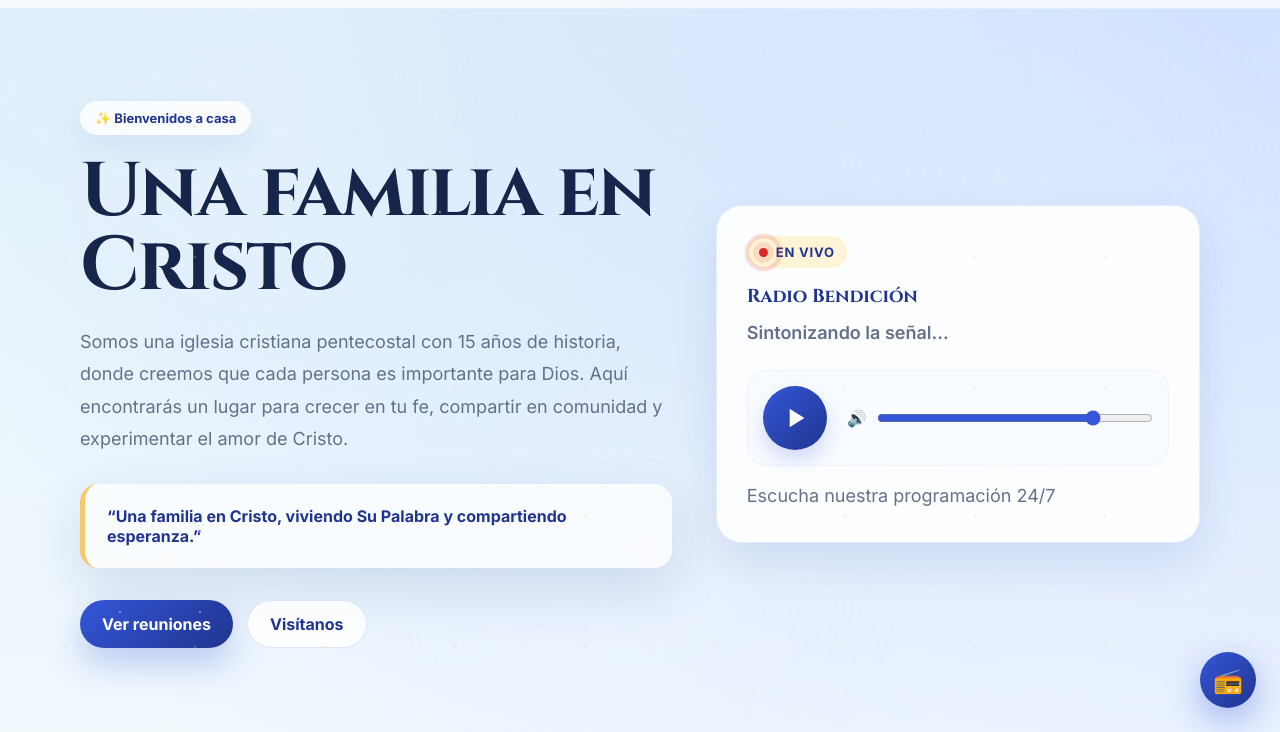
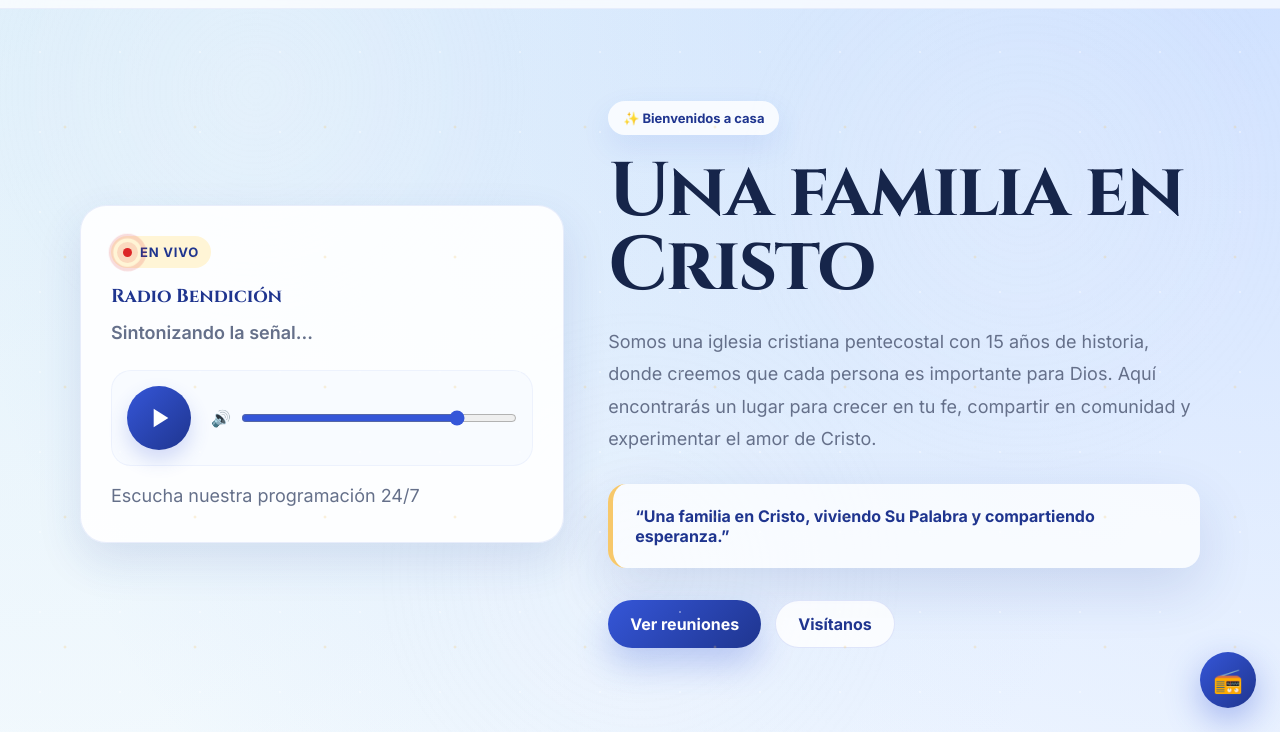
Before and after one commit to iglesiatodalagloriaparadios-bit/radio-bendicion, a plain HTML site: page index.html in a window 1280 px wide. Shown: the part 68-800 px from the top of the page. Drawn offline with Linux system fonts and the light colour scheme; no server answers; grey boxes are pictures that could not be loaded.

Commit message:
Update PWA icons and swap Hero section to place player first

```diff
--- a/css/styles.css
+++ b/css/styles.css
@@ -193,7 +193,7 @@
 
   .hero-grid {
     display: grid;
-    grid-template-columns: 1.1fr .9fr;
+    grid-template-columns: .9fr 1.1fr;
     gap: 44px;
     align-items: center;
   }
--- a/index.html
+++ b/index.html
@@ -17,7 +17,7 @@
   <meta name="apple-mobile-web-app-capable" content="yes">
   <meta name="apple-mobile-web-app-status-bar-style" content="default">
   <meta name="apple-mobile-web-app-title" content="Radio Bendición">
-  <link rel="apple-touch-icon" href="images/logo.png">
+  <link class="apple-touch-icon" rel="apple-touch-icon" href="images/logo-192.png">
 </head>
 <body id="top">
   <div class="clouds">
@@ -52,21 +52,6 @@
   <main>
     <section class="hero" id="inicio">
       <div class="container hero-grid">
-        <div>
-          <div class="eyebrow">✨ Bienvenidos a casa</div>
-          <h1>Una familia en Cristo</h1>
-          <p>
-            Somos una iglesia cristiana pentecostal con 15 años de historia, donde creemos que cada persona es importante para Dios. Aquí encontrarás un lugar para crecer en tu fe, compartir en comunidad y experimentar el amor de Cristo.
-          </p>
-          <div class="quote">
-            “Una familia en Cristo, viviendo Su Palabra y compartiendo esperanza.”
-          </div>
-          <div class="hero-actions">
-            <a class="btn btn-primary" href="#horarios">Ver reuniones</a>
-            <a class="btn btn-secondary" href="#contacto">Visítanos</a>
-          </div>
-        </div>
-
         <div class="radio-player-card" id="radio">
           <div class="radio-live">
             <span class="pulse"></span>
@@ -96,6 +81,21 @@
           </div>
 
           <p class="radio-help">Escucha nuestra programación 24/7</p>
+        </div>
+
+        <div>
+          <div class="eyebrow">✨ Bienvenidos a casa</div>
+          <h1>Una familia en Cristo</h1>
+          <p>
+            Somos una iglesia cristiana pentecostal con 15 años de historia, donde creemos que cada persona es importante para Dios. Aquí encontrarás un lugar para crecer en tu fe, compartir en comunidad y experimentar el amor de Cristo.
+          </p>
+          <div class="quote">
+            “Una familia en Cristo, viviendo Su Palabra y compartiendo esperanza.”
+          </div>
+          <div class="hero-actions">
+            <a class="btn btn-primary" href="#horarios">Ver reuniones</a>
+            <a class="btn btn-secondary" href="#contacto">Visítanos</a>
+          </div>
         </div>
       </div>
     </section>
--- a/sw.js
+++ b/sw.js
@@ -1,4 +1,4 @@
-const CACHE_NAME = 'radio-bendicion-v3';
+const CACHE_NAME = 'radio-bendicion-v4';
 const ASSETS_TO_CACHE = [
   '/',
   '/css/styles.css',
```
Also changed, not shown: images/logo-192.png (added), images/logo-512.png (added), manifest.json, 1 other file.
